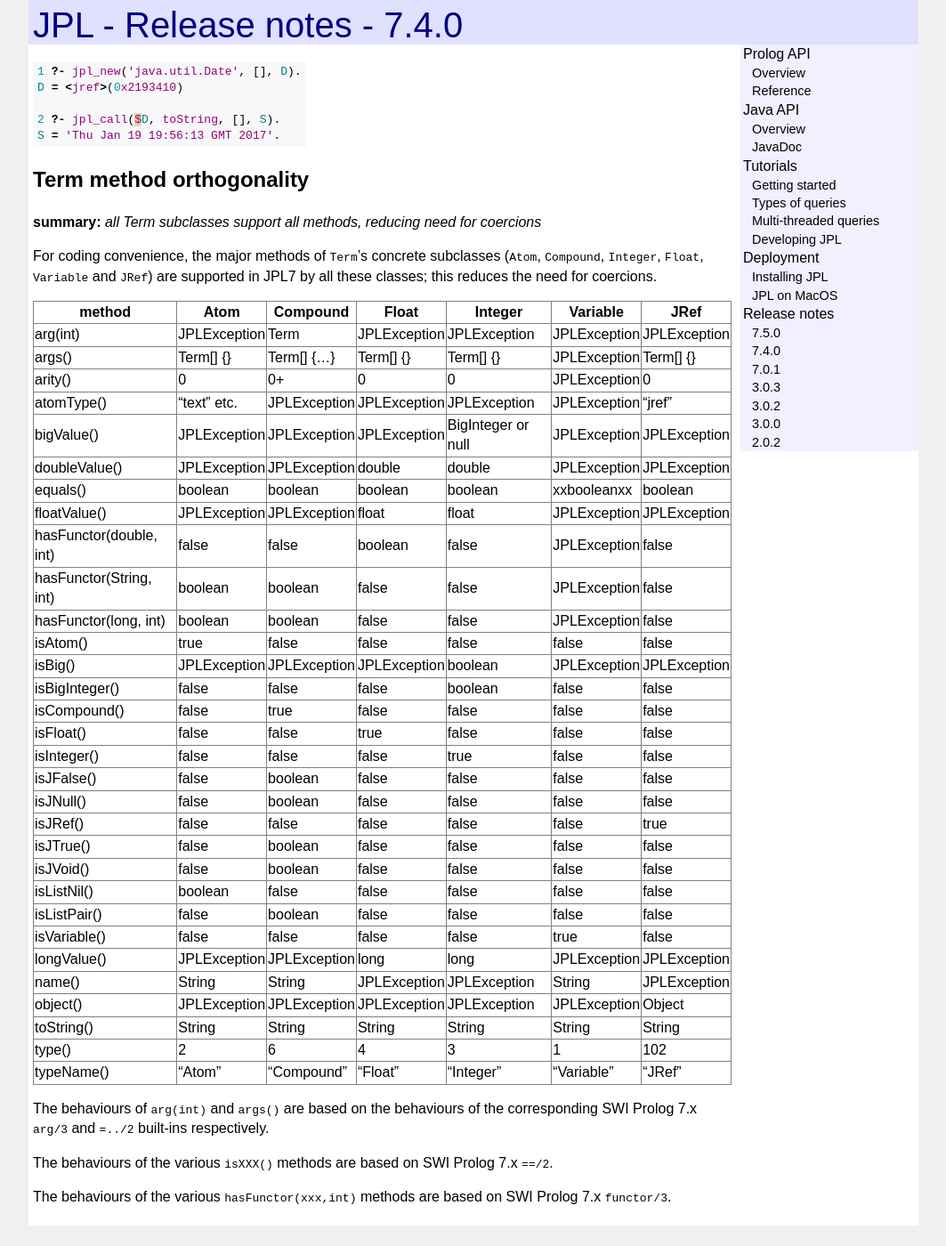
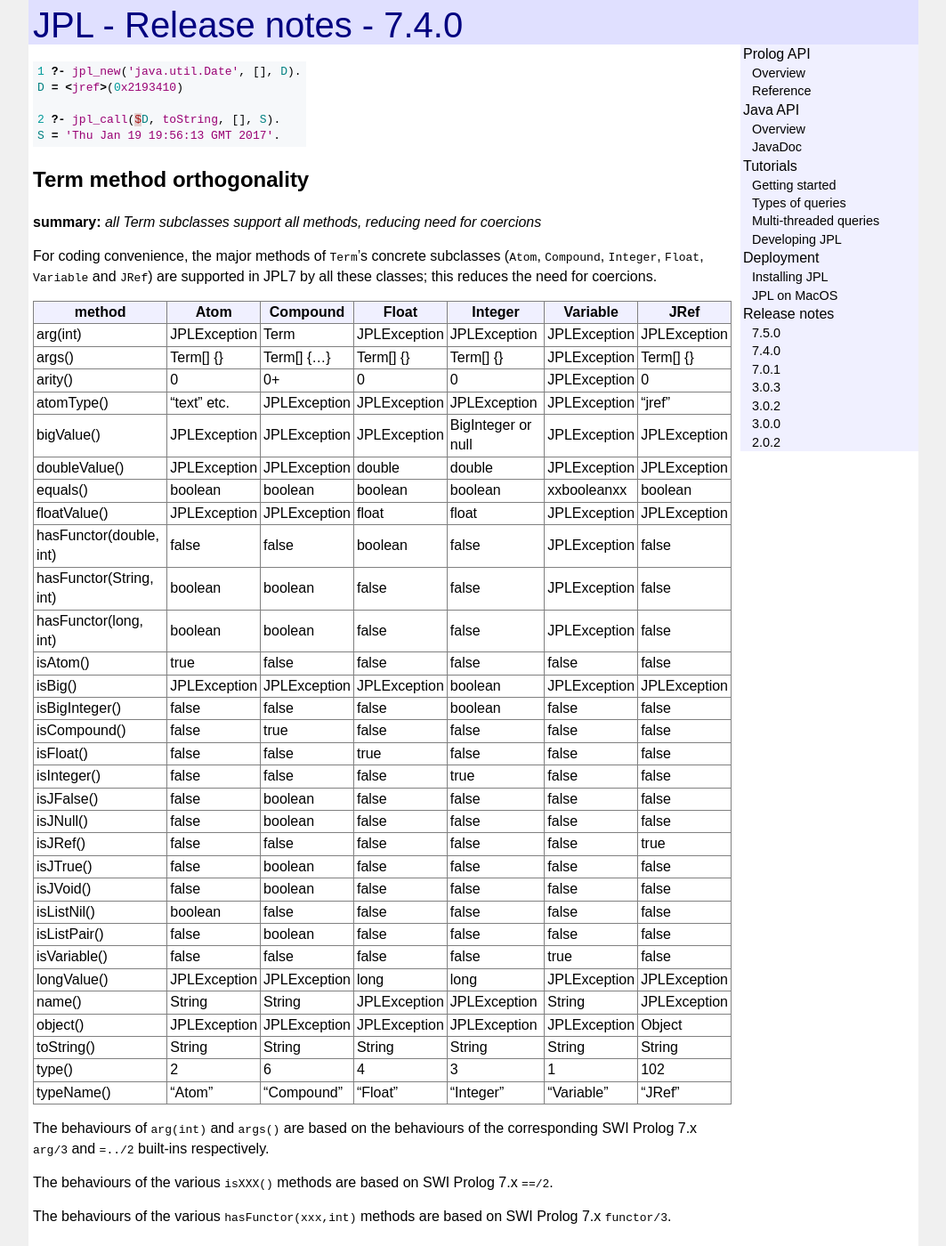
Before and after one commit to anionic/jpl-nav, a Jekyll site: the page built from docs/ReleaseNotes740.md, in a window 1280 px wide and 1400 px high, scrolled down 813 px. Shown: the whole window at 89% size, without its empty margins (108-1171 px from the left). Built offline with Jekyll 4.4.1, drawn with Linux system fonts in a browser that asks for light colours; our own code applies the rules of GitHub Pages for plain Markdown files; before the commit the page ends 2190 px from its top, so only the background shows below that.

Commit message:
Update default.html

```diff
--- a/docs/_layouts/default.html
+++ b/docs/_layouts/default.html
@@ -225,9 +225,13 @@
 				.mainbar > table {
 					border-collapse: collapse;
 				}
+				.mainbar > table > thead > tr > th {
+					background: #F0F0FF;
+				}
 				.mainbar > table > thead > tr > th,
 				.mainbar > table > tbody > tr > td {
 					border: 1px solid #808080;
+					padding: 1px 3px 1px 3px;
 				}
 			</style>
 			<script type="text/javascript">
```
